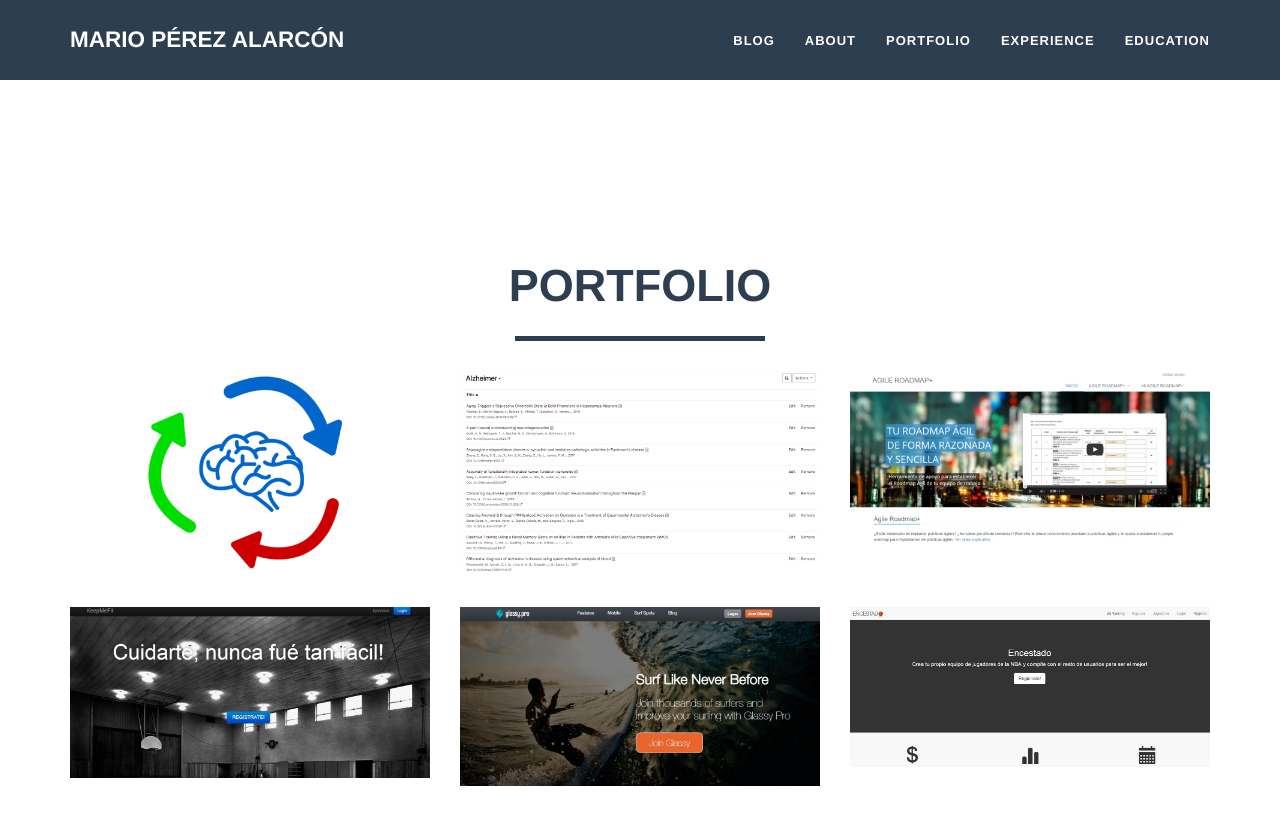
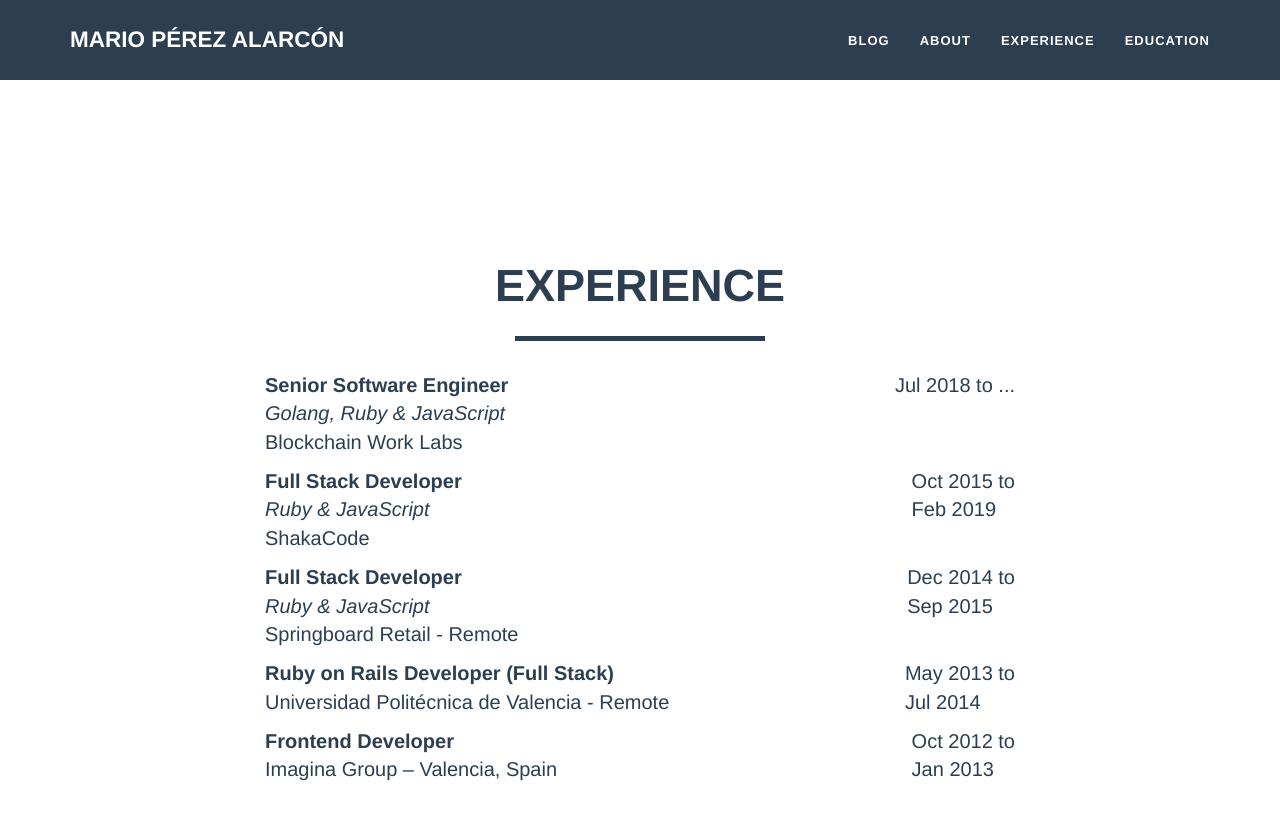
Before and after one commit to mapreal19/mapreal19.github.io, a Jekyll site: the page built from index.html, in a window 1280 px wide and 900 px high, scrolled down 1483 px. Shown: the top 825 px of the window. Built offline with Jekyll 4.4.1, drawn with Linux system fonts in a browser that asks for light colours.

Commit message:
hide portfolio

```diff
--- a/_includes/navigation.html
+++ b/_includes/navigation.html
@@ -23,9 +23,6 @@
             <a href="{{site.url}}/#about">About</a>
           </li>
           <li class="page-scroll">
-            <a href="{{site.url}}/#portfolio">Portfolio</a>
-          </li>
-          <li class="page-scroll">
             <a href="{{site.url}}/#experience">Experience</a>
           </li>
           <li class="page-scroll">
--- a/index.html
+++ b/index.html
@@ -18,7 +18,6 @@ layout: default
 </header>
 
 {% include landing/about.html %}
-{% include portfolio.html %}
 
 <section id="experience">
   <div class="container">
```
Also changed, not shown: .travis.yml.
